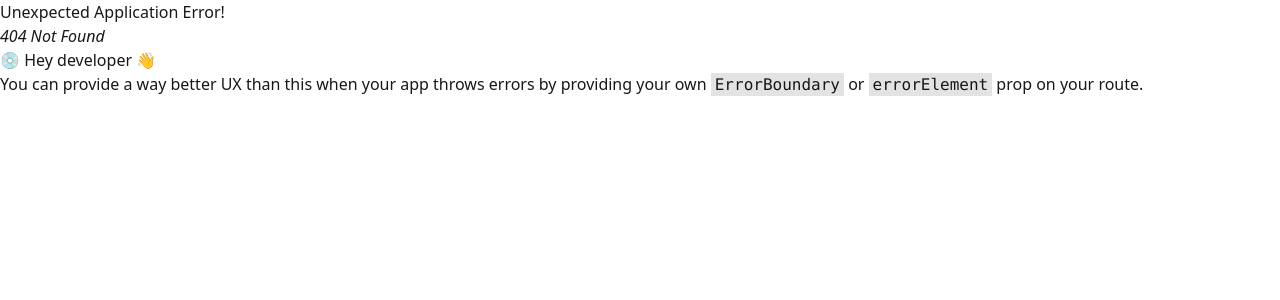
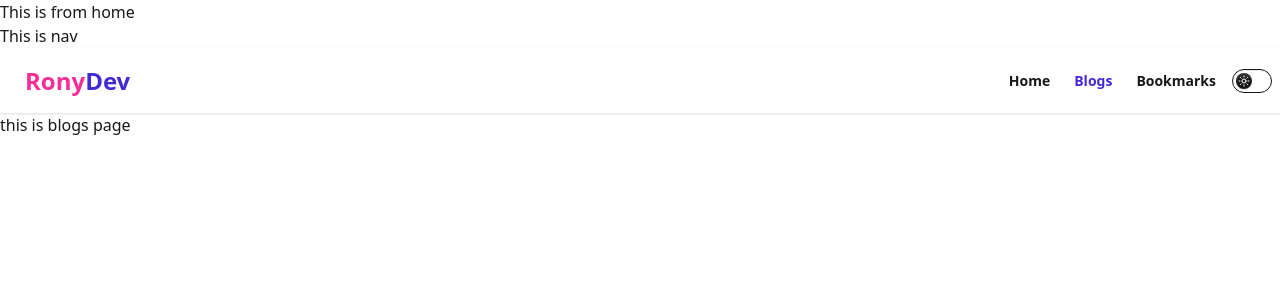
Before and after one commit to abuyusufrony/my-eid-pratice, a React (Vite) app: page /Blogs in a window 1280 px wide. Before the commit this address had no page. Shown: the top 300 px of the page. Built offline with nearby package versions, Linux system fonts and the light colour scheme.

Commit message:
dynamic-button-added

```diff
--- /dev/null
+++ b/src/Components/Blogs/Blogs.jsx
@@ -0,0 +1,11 @@
+import React from 'react';
+
+const Blogs = () => {
+    return (
+        <div>
+            <h2>this is blogs page</h2>
+        </div>
+    );
+};
+
+export default Blogs;
--- /dev/null
+++ b/src/Components/Bookmark/Bookmarks.jsx
@@ -0,0 +1,11 @@
+import React from 'react';
+
+const Bookmarks = () => {
+    return (
+        <div>
+            <h2>this are book mark page</h2>
+        </div>
+    );
+};
+
+export default Bookmarks;
--- a/src/Components/Pages/Home.jsx
+++ b/src/Components/Pages/Home.jsx
@@ -1,12 +1,16 @@
 import React from 'react';
 import Nav from './Nav';
+import { Outlet } from 'react-router';
 
 
 const Home = () => {
     return (
         <div>
+
             <h2 className=''>This is from home</h2>
             <Nav></Nav>
+            <Outlet></Outlet>
+
 
         </div>
     );
--- a/src/Components/Pages/Nav.jsx
+++ b/src/Components/Pages/Nav.jsx
@@ -1,4 +1,5 @@
 import React, { useEffect, useState } from 'react';
+import { NavLink } from 'react-router';
 
 const Nav = () => {
     const [theme, setTheme] = useState('light')
@@ -34,10 +35,10 @@ const Nav = () => {
                     <a className="btn btn-ghost text-2xl font-bold gap-0"> <span className='text-secondary'>Rony</span> <span className='text-primary'>Dev</span></a>
                 </div>
                 <div className="flex-none">
-                    <ul className="menu menu-horizontal px-1 font-bold">
-                        <li><a>Home </a></li>
-                        <li><a>Blogs</a></li>
-                        <li><a>Bookmarks</a></li>
+                    <ul className="menu menu-horizontal px-1 font-bold  ">
+                        <li><NavLink to='/' className={({ isActive }) => isActive ? 'text-primary' : 'font-bold'}>Home</NavLink></li>
+                        <li><NavLink to='/Blogs' className={({ isActive }) => isActive ? "text-primary" : "font-bold"}>Blogs</NavLink></li>
+                        <li><NavLink to='/Bookmarks' > Bookmarks</NavLink></li>
 
                     </ul>
 
```
Also changed, not shown: src/main.jsx (+11 -1 lines).
